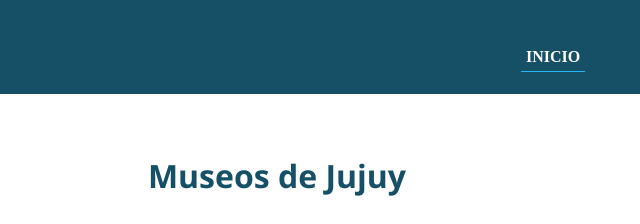
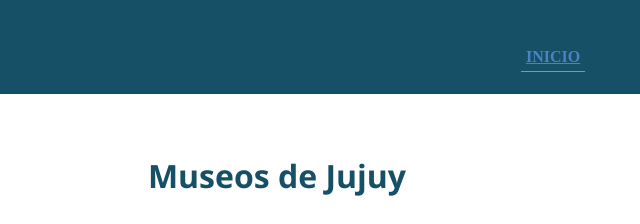
Before and after one commit to DFAle/pv_tp1_grupo6, a plain HTML site: page museos.html in a window 1280 px wide. In both pictures the pointer is over the link "INICIO". Shown: the top 224 px of the page, 363-1003 px from the left. Drawn offline with Linux system fonts and the light colour scheme.

Commit message:
agregué css a los links

```diff
--- a/styles/stylemuseos.css
+++ b/styles/stylemuseos.css
@@ -145,3 +145,9 @@
     border-bottom: solid 1px #25b7f1;
     color: #25b7f1;
   }
+
+.link:hover,
+.link-museos:hover {
+    color: #4983c2;
+    text-decoration: underline;
+}
```
